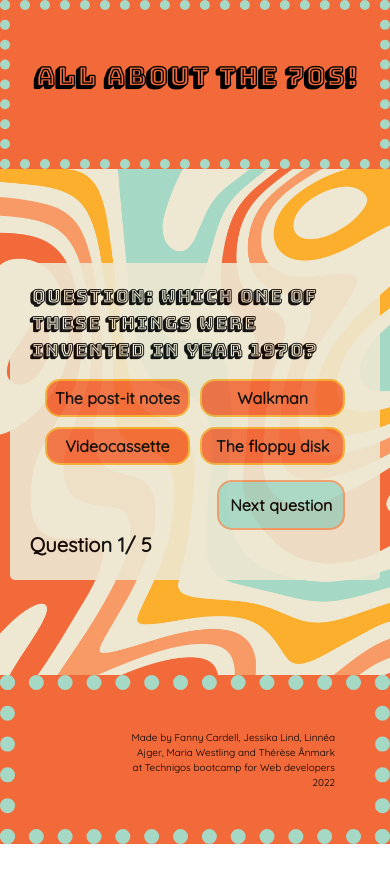
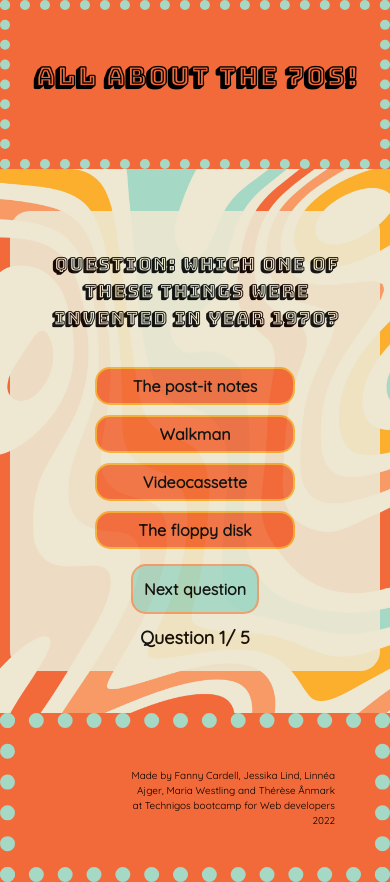
Before and after one commit to Technigo/project-redux-quiz-old, a React (Create React App) app: page / in a window 390 px wide. Before the commit the page ends 844 px from the top, so only its background shows below. Built offline with nearby package versions, Linux system fonts and the light colour scheme.

Commit message:
style changes basically. Suggestion on mobile view

```diff
--- a/src/components/Buttons.js
+++ b/src/components/Buttons.js
@@ -15,12 +15,13 @@ border: 2px solid #F19A66;
   font-family: 'Quicksand', sans-serif;
   font-size: 16px;
   font-weight: 700;
+
   &:hover {
     opacity: 0.8;
   }
 
 @media (min-width: 668px) and (max-width: 1024px) {
-  font-size: 20px;
+  font-size: 18px;
 }
 @media (min-width: 1025px) {
   font-size: 20px;
--- a/src/components/CurrentQuestion.js
+++ b/src/components/CurrentQuestion.js
@@ -1,7 +1,7 @@
 import React, { useState, useEffect } from 'react'
 import { useSelector, useDispatch } from 'react-redux'
 import { quiz } from 'reducers/quiz';
-import styled from 'styled-components'
+import styled from 'styled-components/macro'
 
 export const CurrentQuestion = () => {
   const question = useSelector((store) => store.quiz.questions[store.quiz.currentQuestionIndex])
@@ -49,7 +49,7 @@ export const CurrentQuestion = () => {
     } else if (index === userAnswerIndex) {
       return 'wronganswer'
     } else {
-      return 'default'
+      return 'default-disabled'
     }
   }
 
@@ -76,19 +76,32 @@ export const CurrentQuestion = () => {
 
 const QuestionHeader = styled.h1`
   font-size: 18px;
+  padding: 20px;
+  text-align: center;
 
   @media (min-width: 668px) and (max-width: 1024px) {
-    font-size: 20px;
+    text-align: left;
+    font-size: 25px;
   }
 
   @media (min-width: 1025px){
-    font-size: 25px;
+    text-align: left;
+    font-size: 30px;
+    padding: 60px;
   }
 `
 
 const ButtonContainer = styled.div`
   display: grid;
-  grid-template-columns: 1fr 1fr;
+  grid-template-columns: repeat(1, 200px);
+  justify-content: center;
   margin: 15px;
   gap: 10px;
-`
+
+  @media (min-width: 668px){
+    grid-template-columns: repeat(2, 250px);
+  }
+  @media (min-width: 1025px){
+    grid-template-columns: repeat(2, 300px);
+  }
+  `
--- a/src/components/Main.js
+++ b/src/components/Main.js
@@ -11,7 +11,9 @@ import { Button } from './Buttons';
 const Main = () => {
   const dispatch = useDispatch()
   const quizOver = useSelector((store) => store.quiz.quizOver);
+  const currentQuestion = useSelector((state) => state.quiz.currentQuestionIndex)
   console.log(quizOver)
+  console.log(currentQuestion)
 
   const onRestart = () => {
     dispatch(quiz.actions.restart());
@@ -28,9 +30,16 @@ const Main = () => {
           <WhiteWrapper>
             <CurrentQuestion />
             <BtnContainer>
-              <Button
+              {currentQuestion < 4 && (<Button
                 handleClick={() => onNextQuestion()}
                 buttonText="Next question" />
+              )}
+              {currentQuestion === 4 && (
+                <Button
+                  handleClick={() => onNextQuestion()}
+                  buttonText="Show results" />
+              )}
+
             </BtnContainer>
             <Progressbar />
           </WhiteWrapper>
@@ -52,42 +61,60 @@ const Main = () => {
     )
   }
 }
+export default Main;
 
 const Background = styled.main`
   background-image: url(${background});
   background-size: cover;
-  height: 60vh;
+  min-height: 430px;
   display: flex;
   align-items: center;
   justify-content: center;
-`;
+
+  /* @media (min-width: 1025px){
+    min-height: 530px;
+  } */
+`
 
 const InnerWrapper = styled.div`
   width: 95vw;
 
   @media (min-width: 668px) and (max-width: 1024px) {
-    width: 60vw;
+    width: 70vw;
+    min-width: 550px;
   }
 
   @media (min-width: 1025px){
-    width: 50vw;
+    width: 60vw;
+    min-width: 670px;
   }
+
 `
 
 const WhiteWrapper = styled.div`
   background-color: #eee8d2;
   opacity: 0.9;
   padding: 20px;
-  border-radius: 5px;
+  border-radius: 20px;
   margin-top: 5vh;
   margin-bottom: 5vh;
   width: 100%;
+  display: flex;
+  flex-direction: column;
+  align-items: center;
+  justify-content: center;
+
+  @media (min-width: 1025px){
+    min-height: 520px;
+  }
 `
 
 const BtnContainer = styled.div`
   display: flex;
+
+
+@media (min-width: 668px) and (max-width: 1024px) {
   justify-content: flex-end;
   margin-right: 15px;
+}
 `
-
-export default Main;
--- a/src/components/ProgressBar.js
+++ b/src/components/ProgressBar.js
@@ -15,8 +15,9 @@ const ProgressBar = () => {
 export default ProgressBar;
 
 export const CounterStyling = styled.h1`
- font-size: 20px;
+ font-size: 18px;
  font-family: 'Quicksand', sans-serif;
+ margin-top: 10px;
 
  @media (min-width: 668px) and (max-width: 1024px) {
   font-size: 22px;
--- a/src/components/Summary.js
+++ b/src/components/Summary.js
@@ -1,6 +1,7 @@
 /* eslint-disable max-len */
 import React from 'react'
 import { useSelector } from 'react-redux'
+import styled from 'styled-components'
 
 const Summary = () => {
   const selectedAnswers = useSelector((store) => store.quiz.answers)
@@ -10,30 +11,51 @@ const Summary = () => {
 
   return (
     <div>
-      <h1>Summary</h1>
+      <StyledHeadtitle>Summary</StyledHeadtitle>
       {selectedAnswers.map((singleAnswer) => {
         if (singleAnswer.isCorrect) {
           return (
-            <>
+            <StyledSummaryQ>
               <h2>Question {singleAnswer.question.id}: {singleAnswer.question.questionText}</h2>
-              <p>Your answer: {singleAnswer.answer}</p>
-              <p>That&apos;s correct! 👏⭐️ </p>
-            </>
+              <StyledCorrectAnswer>⭐️ {singleAnswer.answer}</StyledCorrectAnswer>
+            </StyledSummaryQ>
           )
         } else {
           return (
-            <>
+            <StyledSummaryQ>
               <h2>Question {singleAnswer.question.id}: {singleAnswer.question.questionText}</h2>
-              <p>Your answer: {singleAnswer.answer}</p>
-              <p>That&apos;s wrong... ❌</p>
-              <p>The correct answer is: {singleAnswer.question.options[singleAnswer.question.correctAnswerIndex]}</p>
-            </>
+              <p>❌ {singleAnswer.answer}</p>
+              <StyledCorrectAnswer>The correct answer: {singleAnswer.question.options[singleAnswer.question.correctAnswerIndex]}</StyledCorrectAnswer>
+            </StyledSummaryQ>
           )
         }
       })}
-      <h2>Your total score is {numberOfCorrectAnswers.length}/{numberOfQuestions.length}.</h2>
+      <StyledScoreBoard>Your total score is {numberOfCorrectAnswers.length}/{numberOfQuestions.length}</StyledScoreBoard>
     </div>
   )
 }
 
 export default Summary;
+
+const StyledCorrectAnswer = styled.p`
+  font-weight: 700;
+`
+const StyledSummaryQ = styled.div`
+  margin: 20px 0;
+
+  p {
+    margin: 5px 0;
+  }
+`
+
+const StyledScoreBoard = styled.h2`
+  margin: 20px 0;
+  background-color: #f26a3c;
+  padding: 10px;
+  text-align: center;
+  border-radius: 20px;
+`
+
+const StyledHeadtitle = styled.h1`
+  text-align:center;
+`
--- a/src/index.css
+++ b/src/index.css
@@ -2,11 +2,7 @@
 
 body {
   margin: 0;
-  font-family: -apple-system, BlinkMacSystemFont, "Segoe UI", "Roboto", "Oxygen",
-    "Ubuntu", "Cantarell", "Fira Sans", "Droid Sans", "Helvetica Neue",
-    sans-serif;
-  -webkit-font-smoothing: antialiased;
-  -moz-osx-font-smoothing: grayscale;
+  font-family: 'Quicksand',sans-serif;
   min-height: 100vh;
 }
 
@@ -17,10 +13,12 @@ code {
 
 h1 {
   font-family: 'Bungee Shade', cursive;
-
+}
+h2 {
+  font-size: 18px;
 }
 
-.default {
+.default, .default-disabled {
   background-color: #F26A3A;
   padding: 5px;
   border-radius: 15px;
@@ -29,7 +27,6 @@ h1 {
   font-size: 16px;
   font-weight: 700;
 }
-
 .default:hover {
   opacity: 0.8;
 }
@@ -39,7 +36,7 @@ h1 {
   padding: 5px;
   border-radius: 15px;
   font-family: 'Quicksand', sans-serif;
-  font-size: 20px;
+  font-size: 16px;
   font-weight: 700;
   border: green solid 4px;
 }
@@ -50,12 +47,19 @@ h1 {
   padding: 5px;
   border-radius: 15px;
   font-family: 'Quicksand', sans-serif;
-  font-size: 20px;
+  font-size: 16px;
   font-weight: 700;
 }
 
 @media (min-width: 668px) and (max-width: 1024px) {
-  .default {
+
+  h2 {
+    font-size: 20px;
+  }
+  p {
+    font-size: 18px;
+  }
+  .default, .default-disabled {
     padding: 11px;
     font-size: 20px;
     font-weight: 700;
@@ -74,7 +78,14 @@ h1 {
 
 
 @media (min-width: 1025px){
-  .default {
+
+  h2 {
+    font-size: 22px;
+  }
+  p {
+    font-size: 20px;
+  }
+  .default, .default-disabled {
     padding: 11px;
     font-size: 20px;
     font-weight: 700;
```
Lines whose indentation alone changed are shown as unchanged.
